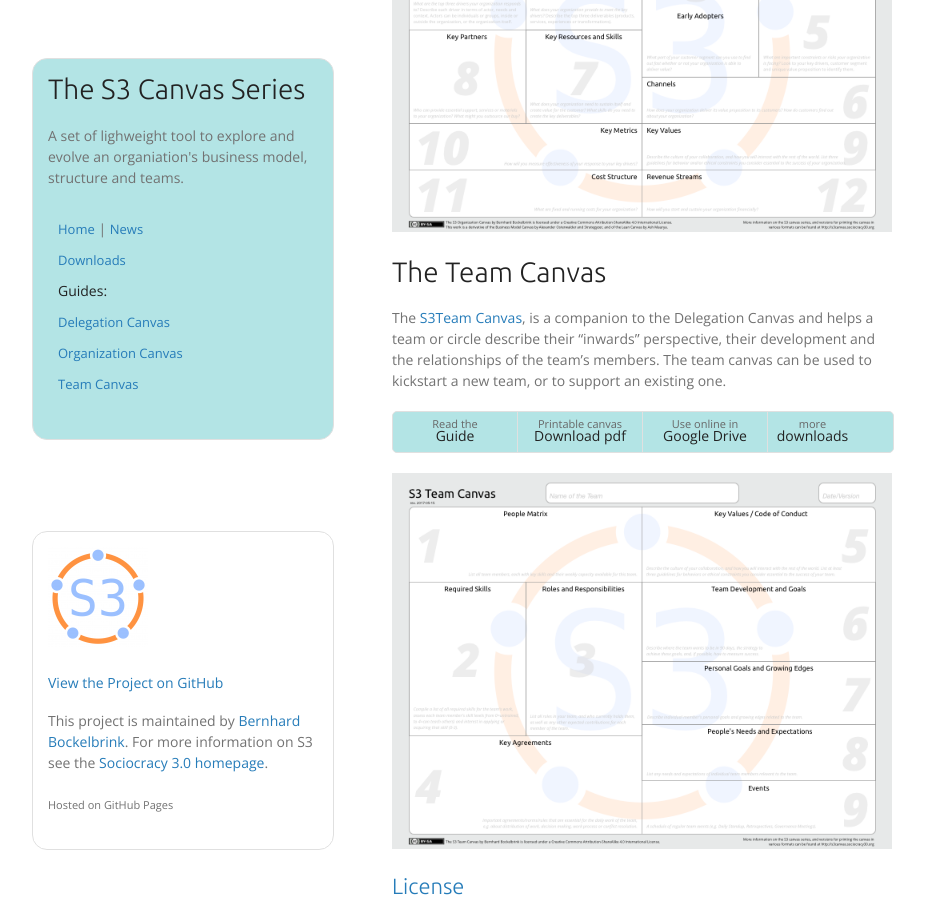
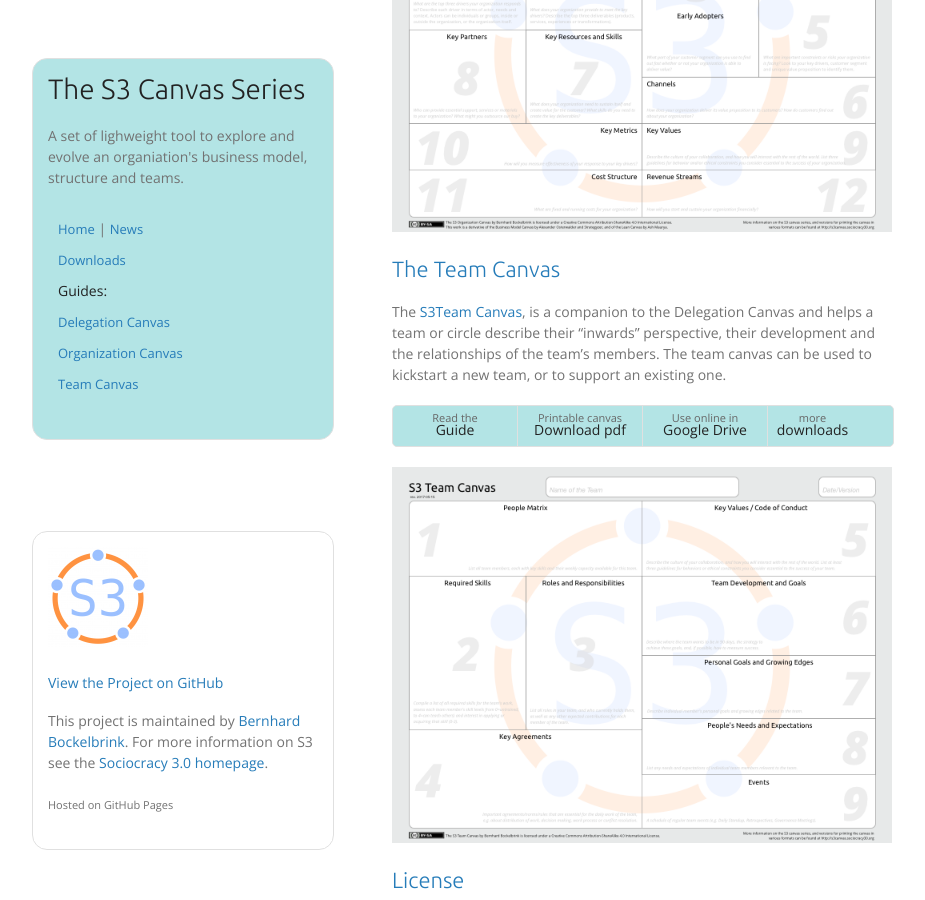
Before and after one commit to bboc/s3-canvas, a Jekyll site: the page built from docs/index.md, in a window 1280 px wide and 900 px high, scrolled down 1274 px. Shown: the whole window, without its empty margins (178-1103 px from the left). Built offline with Jekyll 4.4.1, drawn with Linux system fonts in a browser that asks for light colours; our own code applies the rules of GitHub Pages for plain Markdown files.

Commit message:
fixed headline level

```diff
--- a/docs/index.md
+++ b/docs/index.md
@@ -29,7 +29,7 @@ The **[S3 Organization Canvas](s3-organization-canvas.md)**,  used to describe a
 
 [![](/img/s3-organization-canvas-sm.png)](s3-organization-canvas.html)
 
-# The Team Canvas
+## The Team Canvas
 
 The **[S3Team Canvas](s3-team-canvas.md)**, is a companion to the Delegation Canvas and helps a team or circle describe their "inwards" perspective, their development and the relationships of the team's members. The team canvas can be used to kickstart a new team, or to support an existing one.
 
```
